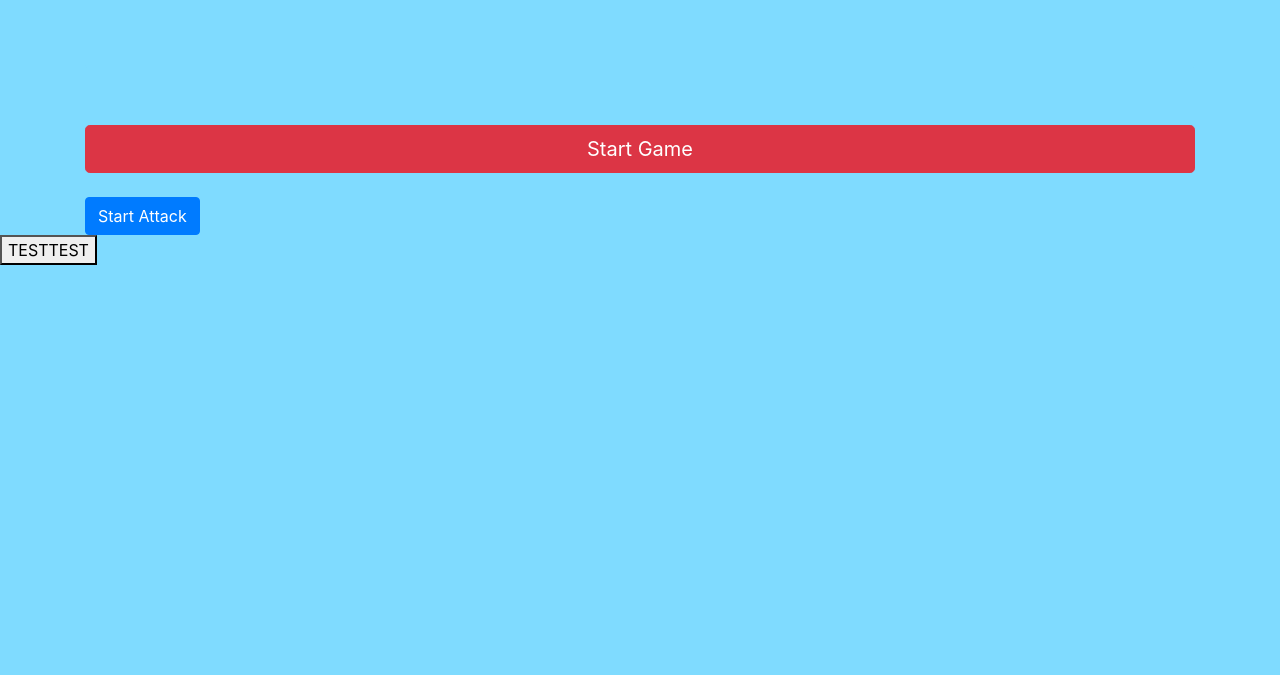
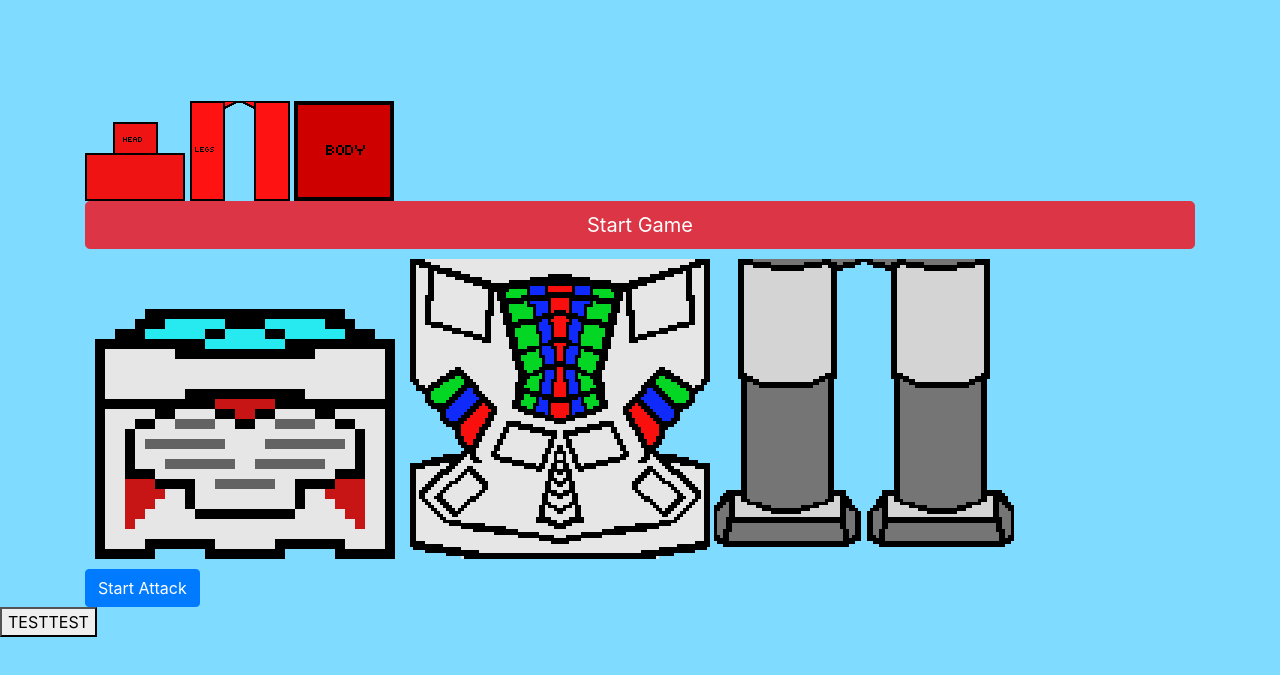
Before and after one commit to Riverface/Project-howitzer, a website built with webpack: page src/index.html in a window 1280 px wide. Shown: the part 115-790 px from the top of the page. Built offline with nearby package versions, Linux system fonts and the light colour scheme.

Commit message:
why are there still problems I am going crazy

```diff
--- a/src/index.html
+++ b/src/index.html
@@ -16,21 +16,19 @@
             <h1>H.O.W.I.E</h1>
         </div>
         <div class="parent">
-            <!-- ./img/enemy-head.png
-./img/enemy-body.png
-./img/enemy-legs.png -->
-            <img id="e-head">
-            <img id="e-body">
-            <img id="e-legs">
+
+
+
+            <img src="./img/enemy-head.png" id="e-head">
+            <img src="./img/enemy-legs.png" id="e-body">
+            <img src="./img/enemy-body.png" id="e-legs">
         </div>
         <button type="button" class="btn btn-danger btn-lg btn-block" id="start-button">Start Game</button>
         <div class="parent">
-            <!-- ./img/cockpit.png
-./img/core.png
-./img/legs.png -->
-            <img id="cockpit">
-            <img id="core">
-            <img id="legs">
+
+            <img src="./img/cockpit.png" id="cockpit">
+            <img src="./img/core.png" id="core">
+            <img src="./img/legs.png" id="legs">
         </div>
         <div class="row">
             <div class="col-md-4">
```
